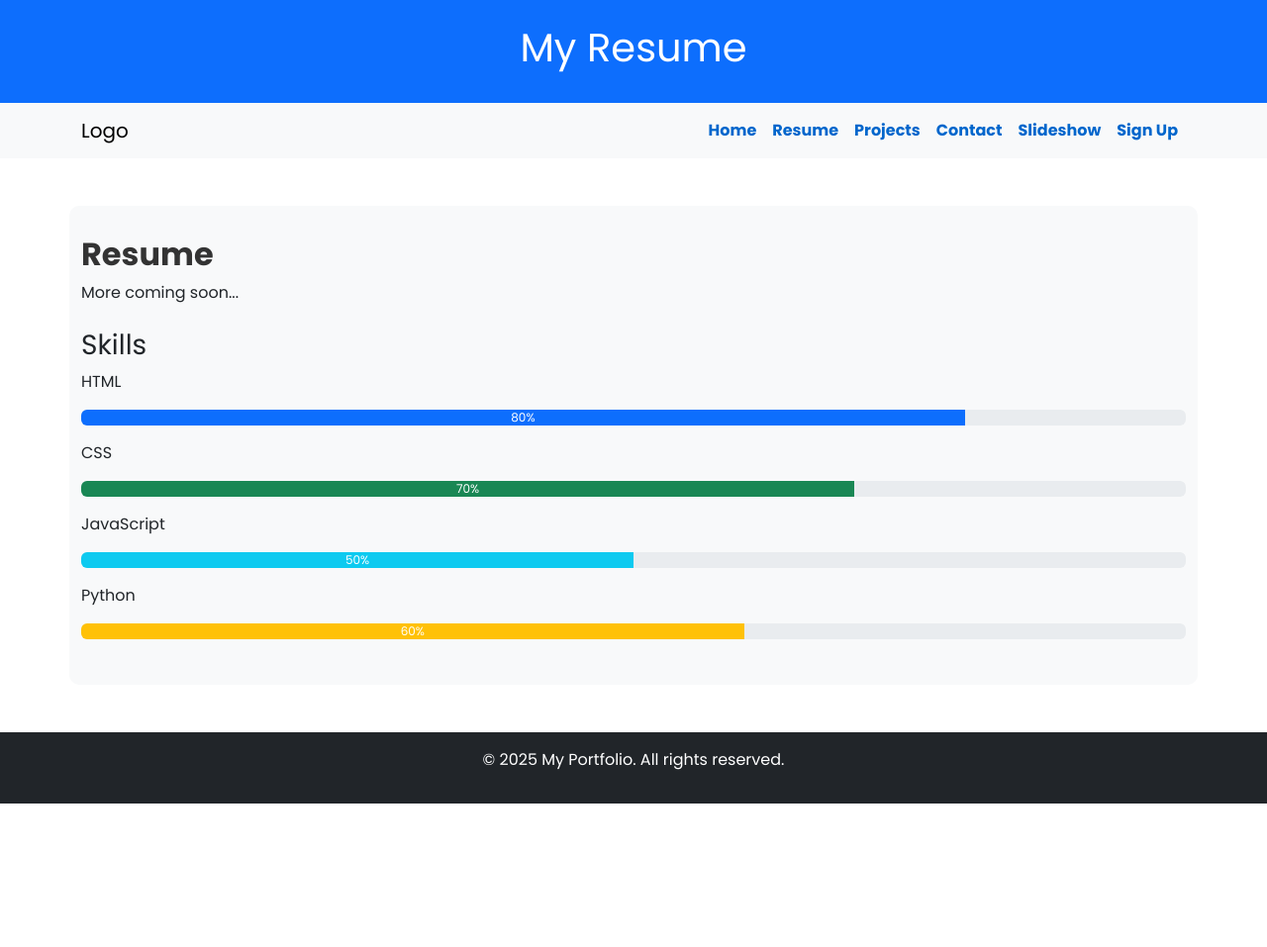
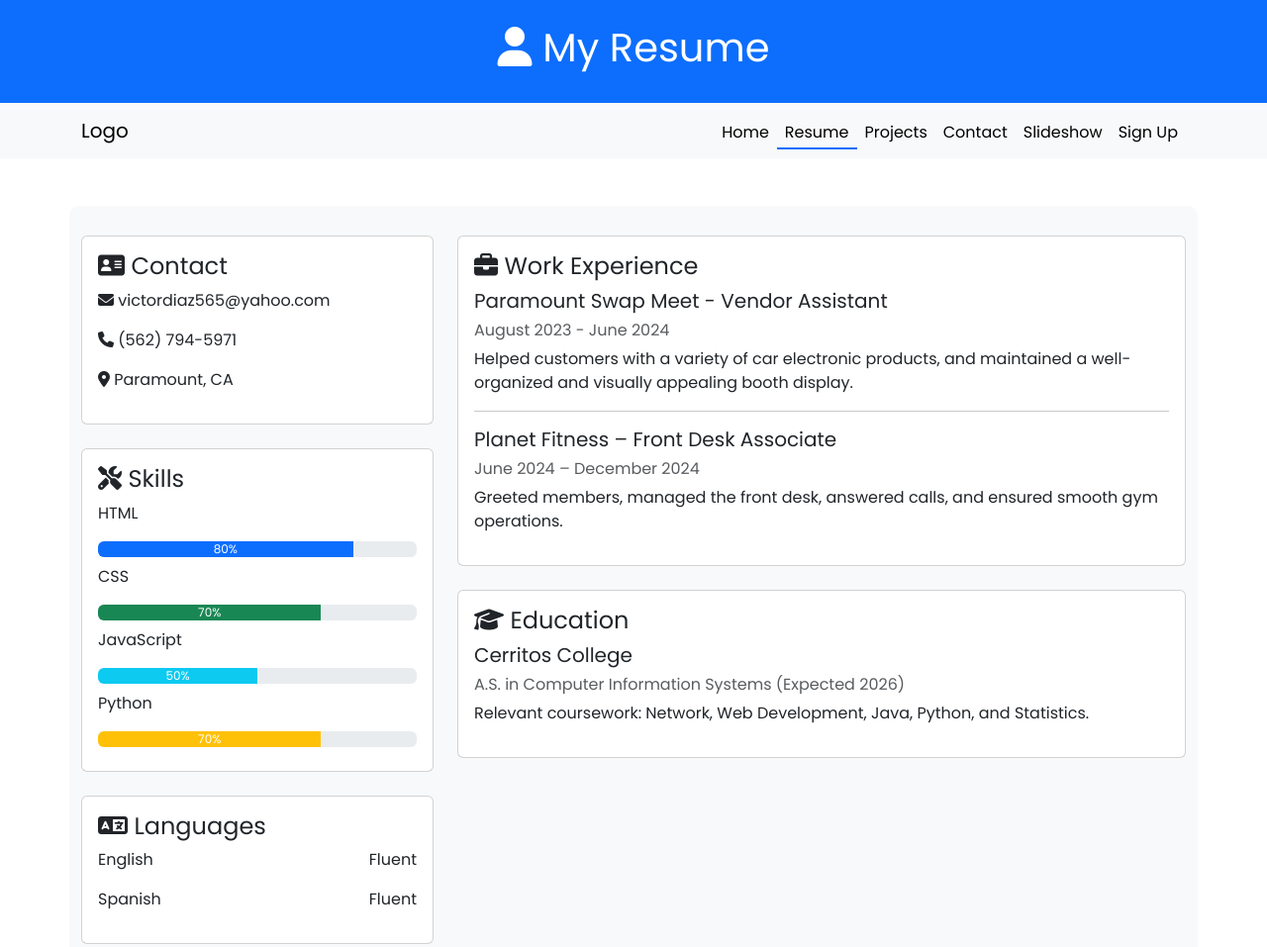
Before and after one commit to viperzsx/Portfolio-Redesign, a plain HTML site: page resume.html in a window 1280 px wide. Shown: the top 957 px of the page at 99% size. Before the commit the page ends 812 px from the top, so only its background shows below. Drawn offline with nearby package versions, Linux system fonts and the light colour scheme.

Commit message:
Add files via upload

```diff
--- a/resume.html
+++ b/resume.html
@@ -1,20 +1,25 @@
 <!DOCTYPE html>
 <html lang="en">
 <head>
-  <meta charset="UTF-8">
-  <meta name="viewport" content="width=device-width, initial-scale=1">
+  <meta charset="UTF-8" />
+  <meta name="viewport" content="width=device-width, initial-scale=1" />
   <title>Resume - My Portfolio</title>
 
-  <link href="https://cdn.jsdelivr.net/npm/bootstrap@5.3.0/dist/css/bootstrap.min.css" rel="stylesheet">
-  <link href="https://fonts.googleapis.com/css2?family=Poppins:wght@400;700&display=swap" rel="stylesheet">
-  <link rel="stylesheet" href="style.css">
+  <!-- Bootstrap -->
+  <link href="https://cdn.jsdelivr.net/npm/bootstrap@5.3.0/dist/css/bootstrap.min.css" rel="stylesheet" />
+  <link href="https://fonts.googleapis.com/css2?family=Poppins:wght@400;700&display=swap" rel="stylesheet" />
+  <link rel="stylesheet" href="style.css" />
+
+  <!-- Font Awesome -->
+  <script src="https://kit.fontawesome.com/a076d05399.js" crossorigin="anonymous"></script>
 </head>
 <body style="font-family: 'Poppins', sans-serif;">
 
   <header class="bg-primary text-white text-center p-4">
-    <h1>My Resume</h1>
+    <h1><i class="fas fa-user"></i> My Resume</h1>
   </header>
 
+  <!-- Navbar -->
   <nav class="navbar navbar-expand-lg navbar-light bg-light">
     <div class="container">
       <a class="navbar-brand" href="#">Logo</a>
@@ -24,7 +29,7 @@
       <div class="collapse navbar-collapse" id="navbarNav">
         <ul class="navbar-nav ms-auto">
           <li class="nav-item"><a class="nav-link" href="index.html">Home</a></li>
-          <li class="nav-item"><a class="nav-link" href="resume.html">Resume</a></li>
+          <li class="nav-item"><a class="nav-link active" href="resume.html">Resume</a></li>
           <li class="nav-item"><a class="nav-link" href="projects.html">Projects</a></li>
           <li class="nav-item"><a class="nav-link" href="contact.html">Contact</a></li>
           <li class="nav-item"><a class="nav-link" href="slideshow.html">Slideshow</a></li>
@@ -34,33 +39,76 @@
     </div>
   </nav>
 
+  <!-- Resume Layout -->
   <main class="container my-5">
-    <h2>Resume</h2>
-    <p>More coming soon...</p>
+    <div class="row">
+      <!-- Left Column -->
+      <div class="col-md-4">
+        <div class="card mb-4">
+          <div class="card-body">
+            <h4><i class="fas fa-address-card"></i> Contact</h4>
+            <p><i class="fas fa-envelope"></i> victordiaz565@yahoo.com</p>
+            <p><i class="fas fa-phone"></i> (562) 794-5971</p>
+            <p><i class="fas fa-map-marker-alt"></i> Paramount, CA</p>
+          </div>
+        </div>
 
-    <h3 class="mt-4">Skills</h3>
+        <div class="card mb-4">
+          <div class="card-body">
+            <h4><i class="fas fa-tools"></i> Skills</h4>
+            <p>HTML</p>
+            <div class="progress mb-2"><div class="progress-bar" style="width: 80%;">80%</div></div>
 
-    <p>HTML</p>
-    <div class="progress mb-3">
-      <div class="progress-bar" role="progressbar" style="width: 80%;" aria-valuenow="80" aria-valuemin="0" aria-valuemax="100">80%</div>
-    </div>
+            <p>CSS</p>
+            <div class="progress mb-2"><div class="progress-bar bg-success" style="width: 70%;">70%</div></div>
 
-    <p>CSS</p>
-    <div class="progress mb-3">
-      <div class="progress-bar bg-success" role="progressbar" style="width: 70%;" aria-valuenow="70" aria-valuemin="0" aria-valuemax="100">70%</div>
-    </div>
+            <p>JavaScript</p>
+            <div class="progress mb-2"><div class="progress-bar bg-info" style="width: 50%;">50%</div></div>
 
-    <p>JavaScript</p>
-    <div class="progress mb-3">
-      <div class="progress-bar bg-info" role="progressbar" style="width: 50%;" aria-valuenow="50" aria-valuemin="0" aria-valuemax="100">50%</div>
-    </div>
+            <p>Python</p>
+            <div class="progress mb-2"><div class="progress-bar bg-warning" style="width: 70%;">70%</div></div>
+          </div>
+        </div>
 
-    <p>Python</p>
-    <div class="progress mb-3">
-      <div class="progress-bar bg-warning" role="progressbar" style="width: 60%;" aria-valuenow="60" aria-valuemin="0" aria-valuemax="100">60%</div>
+        <div class="card">
+          <div class="card-body">
+            <h4><i class="fas fa-language"></i> Languages</h4>
+            <p>English <span class="float-end">Fluent</span></p>
+            <p>Spanish <span class="float-end">Fluent</span></p>
+          </div>
+        </div>
+      </div>
+
+      <!-- Right Column -->
+      <div class="col-md-8">
+        <div class="card mb-4">
+          <div class="card-body">
+            <h4><i class="fas fa-briefcase"></i> Work Experience</h4>
+            <h5>Paramount Swap Meet - Vendor Assistant</h5>
+            <h6 class="text-muted"> August 2023 - June 2024</h6>
+            <p>Helped customers with a variety of car electronic products, and maintained a well-organized and visually appealing booth display.</p>
+
+            <hr>
+
+            <h5>Planet Fitness – Front Desk Associate</h5>
+            <h6 class="text-muted">June 2024 – December 2024</h6>
+            <p>Greeted members, managed the front desk, answered calls, and ensured smooth gym operations.</p>
+          </div>
+        </div>
+
+        <div class="card">
+          <div class="card-body">
+            <h4><i class="fas fa-graduation-cap"></i> Education</h4>
+            <h5>Cerritos College</h5>
+            <h6 class="text-muted">A.S. in Computer Information Systems (Expected 2026)</h6>
+            <p>Relevant coursework: Network, Web Development, Java, Python, and Statistics.</p>
+          </div>
+        </div>
+      </div>
     </div>
   </main>
 
+  <!-- Footer -->
   <footer class="bg-dark text-white text-center p-3">
     <p>&copy; 2025 My Portfolio. All rights reserved.</p>
   </footer>
--- a/style.css
+++ b/style.css
@@ -135,3 +135,32 @@ input.invalid {
 .step.finish {
   background-color: #04AA6D;
 }
+
+.navbar-light .navbar-nav .nav-link {
+  position: relative;
+  color: #000;
+  text-decoration: none;
+  padding-bottom: 5px;
+  font-weight: 500;
+}
+
+.navbar-light .navbar-nav .nav-link.active {
+  color: #000 !important;
+  background-color: transparent !important;
+}
+
+.navbar-light .navbar-nav .nav-link::after {
+  content: '';
+  position: absolute;
+  left: 0;
+  bottom: 0;
+  width: 0%;
+  height: 2px;
+  background-color: #0d6efd; /* Blue underline*/
+  transition: width 0.3s ease;
+}
+
+.navbar-light .navbar-nav .nav-link:hover::after,
+.navbar-light .navbar-nav .nav-link.active::after {
+  width: 100%;
+}
```
